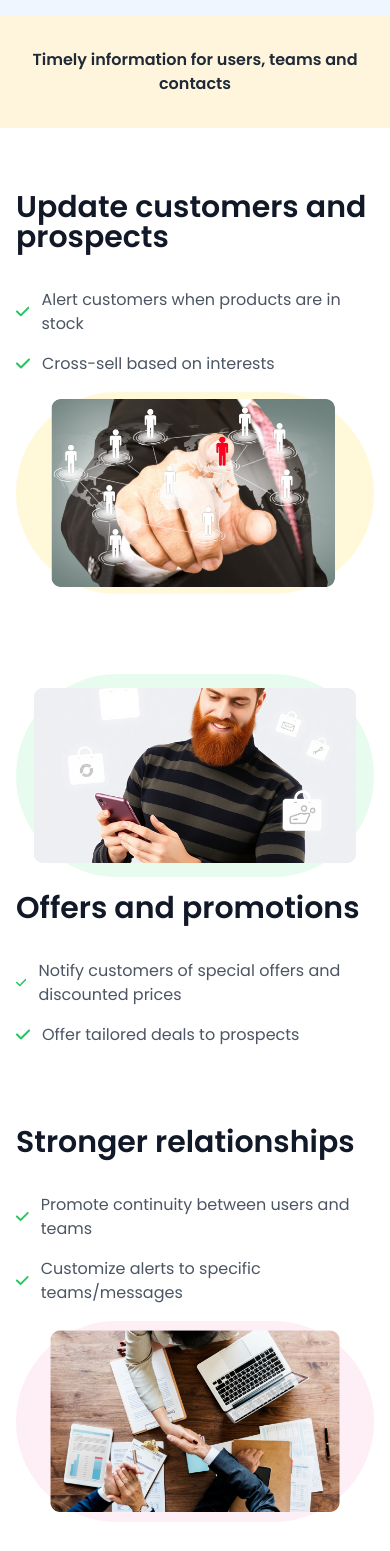
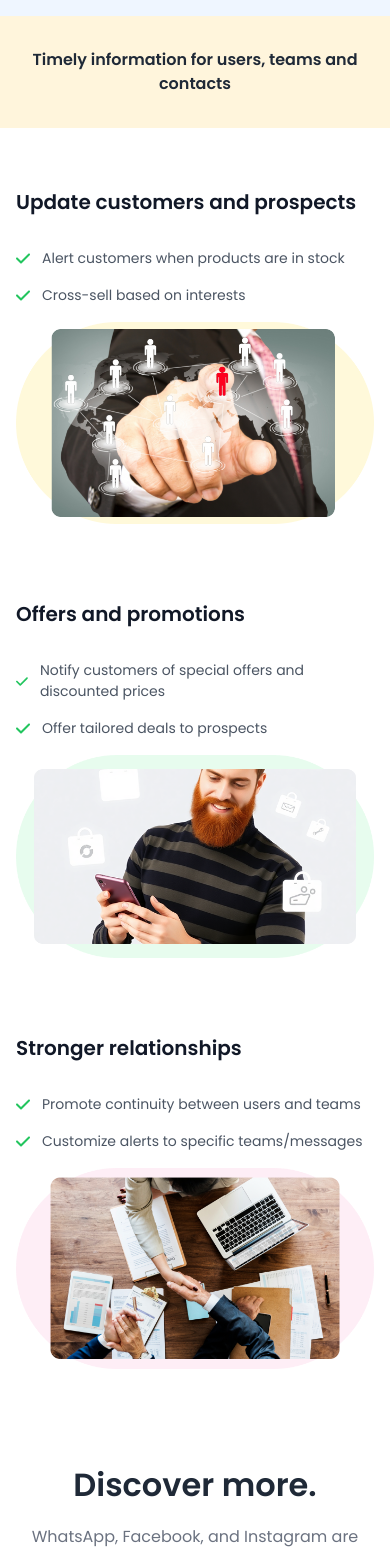
Before and after one commit to AQuadic/chat.space_nextjs, a Next.js app: page /features/notifications in a window 390 px wide. Shown: the part 1600-3151 px from the top of the page. Built offline with nearby package versions, Linux system fonts and the light colour scheme.

Commit message:
animates notifications page

```diff
--- a/src/components/features/notifications/NotificationsFeatures.tsx
+++ b/src/components/features/notifications/NotificationsFeatures.tsx
@@ -1,68 +1,127 @@
-import SolutionCheck from '@/components/icons/solution/SolutionCheck'
-import Image from 'next/image'
-import React from 'react'
+"use client";
+import SolutionCheck from "@/components/icons/solution/SolutionCheck";
+import Image from "next/image";
+import React from "react";
+import { motion } from "framer-motion";
 
 const NotificationsFeatures = () => {
   return (
-        <section className='container py-16'>
-            <div className='flex flex-wrap items-center gap-4 justify-between'>
+    <section className="container py-16">
+      {/* Card 1 */}
+      <motion.div
+        className="flex flex-wrap items-center gap-4 justify-between"
+        initial={{ opacity: 0, y: 40 }}
+        whileInView={{ opacity: 1, y: 0 }}
+        viewport={{ once: true, amount: 0.3 }}
+        transition={{ duration: 0.6, ease: "easeOut" }}
+      >
         <div>
-                    <h1 className='text-[#111827] text-[30px] font-semibold font-[Poppins] leading-[100%]'>Update customers and prospects</h1>
-                    <ul className='mt-9'>
-                        <li className='flex items-center gap-3'>
+          <h1 className="text-[#111827] text-xl sm:text-2xl md:text-[30px] font-semibold font-[Poppins] leading-[100%]">
+            Update customers and prospects
+          </h1>
+          <ul className="mt-9">
+            <li className="flex items-center gap-3">
               <SolutionCheck />
-                            <p className='text-[#4B5563] text-base font-normal leading-[150%]'>Alert customers when products are in stock</p>
+              <p className="text-sm sm:text-base md:text-lg text-[#4B5563] font-normal leading-[150%]">
+                Alert customers when products are in stock
+              </p>
             </li>
-                        <li className='flex items-center gap-3 mt-4'>
+            <li className="flex items-center gap-3 mt-4">
               <SolutionCheck />
-                            <p className='text-[#4B5563] text-base font-normal leading-[150%]'>Cross-sell based on interests</p>
+              <p className="text-sm sm:text-base md:text-lg text-[#4B5563] font-normal leading-[150%]">
+                Cross-sell based on interests
+              </p>
             </li>
           </ul>
         </div>
-                <div className=''>
-                    <Image src='/images/features/notificationfeature1.png' alt='image' width={557} height={370} className='z-10' />
+        <div>
+          <Image
+            src="/images/features/notificationfeature1.png"
+            alt="image"
+            width={557}
+            height={370}
+            className="z-10"
+          />
         </div>
-            </div>
+      </motion.div>
 
-            <div className='flex flex-wrap items-center gap-4 justify-between mt-20'>
-                <div className=''>
-                    <Image src='/images/features/notificationfeature2.png' alt='image' width={592} height={320} className='z-10' />
+      {/* Card 2 */}
+      <motion.div
+        className="flex flex-wrap max-sm:flex-col-reverse items-center gap-4 justify-between mt-20"
+        initial={{ opacity: 0, y: 40 }}
+        whileInView={{ opacity: 1, y: 0 }}
+        viewport={{ once: true, amount: 0.3 }}
+        transition={{ duration: 0.6, ease: "easeOut" }}
+      >
+        <div>
+          <Image
+            src="/images/features/notificationfeature2.png"
+            alt="image"
+            width={592}
+            height={320}
+            className="z-10"
+          />
         </div>
         <div>
-                    <h1 className='text-[#111827] text-[30px] font-semibold font-[Poppins] leading-[100%]'>Offers and promotions</h1>
-                    <ul className='mt-9'>
-                        <li className='flex items-center gap-3'>
+          <h1 className="text-[#111827] text-xl sm:text-2xl md:text-[30px] font-semibold font-[Poppins] leading-[100%]">
+            Offers and promotions
+          </h1>
+          <ul className="mt-9">
+            <li className="flex items-center gap-3">
               <SolutionCheck />
-                            <p className='text-[#4B5563] text-base font-normal leading-[150%]'>Notify customers of special offers and discounted prices</p>
+              <p className="text-sm sm:text-base md:text-lg text-[#4B5563] font-normal leading-[150%]">
+                Notify customers of special offers and discounted prices
+              </p>
             </li>
-                        <li className='flex items-center gap-3 mt-4'>
+            <li className="flex items-center gap-3 mt-4">
               <SolutionCheck />
-                            <p className='text-[#4B5563] text-base font-normal leading-[150%]'>Offer tailored deals to prospects</p>
+              <p className="text-sm sm:text-base md:text-lg text-[#4B5563] font-normal leading-[150%]">
+                Offer tailored deals to prospects
+              </p>
             </li>
           </ul>
         </div>
-            </div>
+      </motion.div>
 
-            <div className='flex flex-wrap items-center gap-4 justify-between mt-20'>
+      {/* Card 3 */}
+      <motion.div
+        className="flex flex-wrap items-center gap-4 justify-between mt-20"
+        initial={{ opacity: 0, y: 40 }}
+        whileInView={{ opacity: 1, y: 0 }}
+        viewport={{ once: true, amount: 0.3 }}
+        transition={{ duration: 0.6, ease: "easeOut" }}
+      >
         <div>
-                    <h1 className='text-[#111827] text-[30px] font-semibold font-[Poppins] leading-[100%]'>Stronger relationships</h1>
-                    <ul className='mt-9'>
-                        <li className='flex items-center gap-3'>
+          <h1 className="text-[#111827] text-xl sm:text-2xl md:text-[30px] font-semibold font-[Poppins] leading-[100%]">
+            Stronger relationships
+          </h1>
+          <ul className="mt-9">
+            <li className="flex items-center gap-3">
               <SolutionCheck />
-                            <p className='text-[#4B5563] text-base font-normal leading-[150%]'>Promote continuity between users and teams</p>
+              <p className="text-sm sm:text-base md:text-lg text-[#4B5563] font-normal leading-[150%]">
+                Promote continuity between users and teams
+              </p>
             </li>
-                        <li className='flex items-center gap-3 mt-4'>
+            <li className="flex items-center gap-3 mt-4">
               <SolutionCheck />
-                            <p className='text-[#4B5563] text-base font-normal leading-[150%]'>Customize alerts to specific teams/messages</p>
+              <p className="text-sm sm:text-base md:text-lg text-[#4B5563] font-normal leading-[150%]">
+                Customize alerts to specific teams/messages
+              </p>
             </li>
           </ul>
         </div>
-                <div className=''>
-                    <Image src='/images/features/notificationfeature3.png' alt='image' width={544} height={343} className='z-10' />
+        <div>
+          <Image
+            src="/images/features/notificationfeature3.png"
+            alt="image"
+            width={544}
+            height={343}
+            className="z-10"
+          />
         </div>
-            </div>
+      </motion.div>
     </section>
-    )
-}
+  );
+};
 
-export default NotificationsFeatures
+export default NotificationsFeatures;
```
Lines whose indentation alone changed are shown as unchanged.
